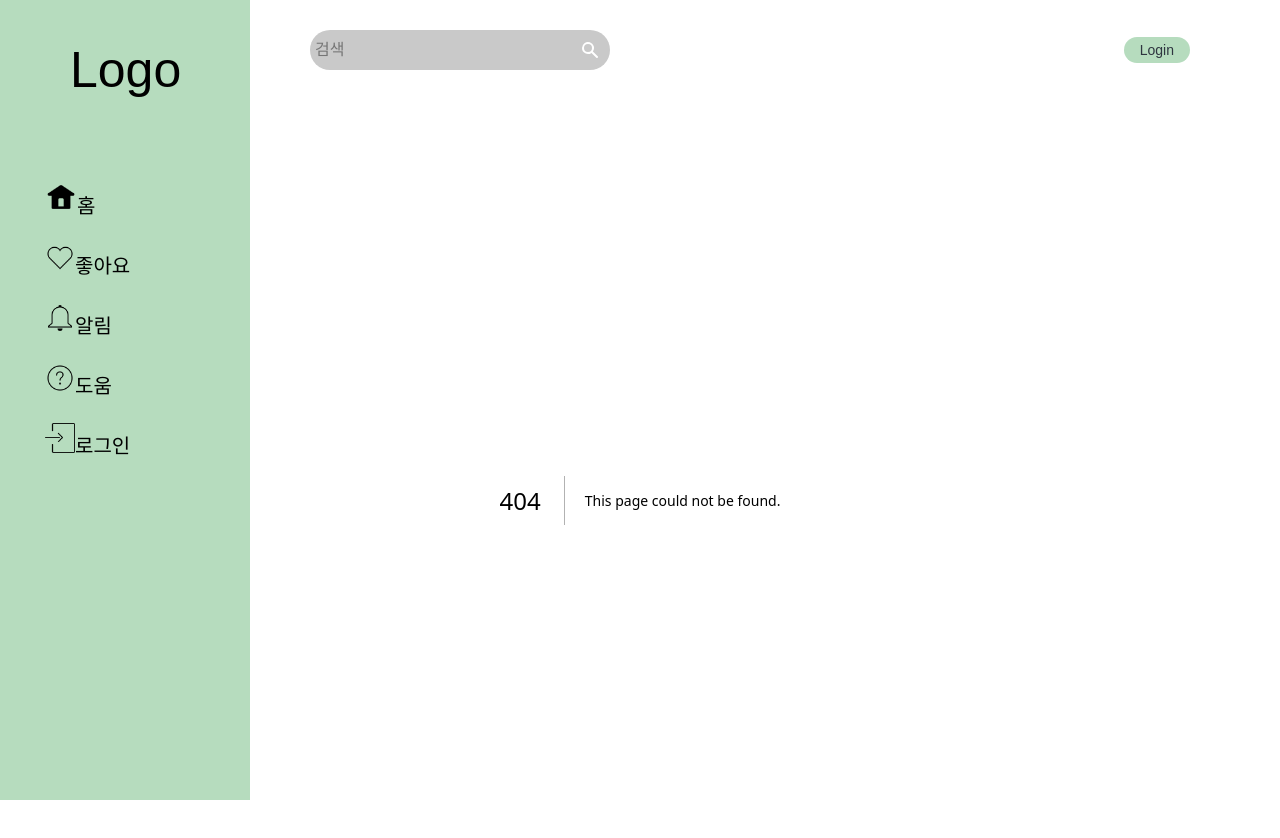
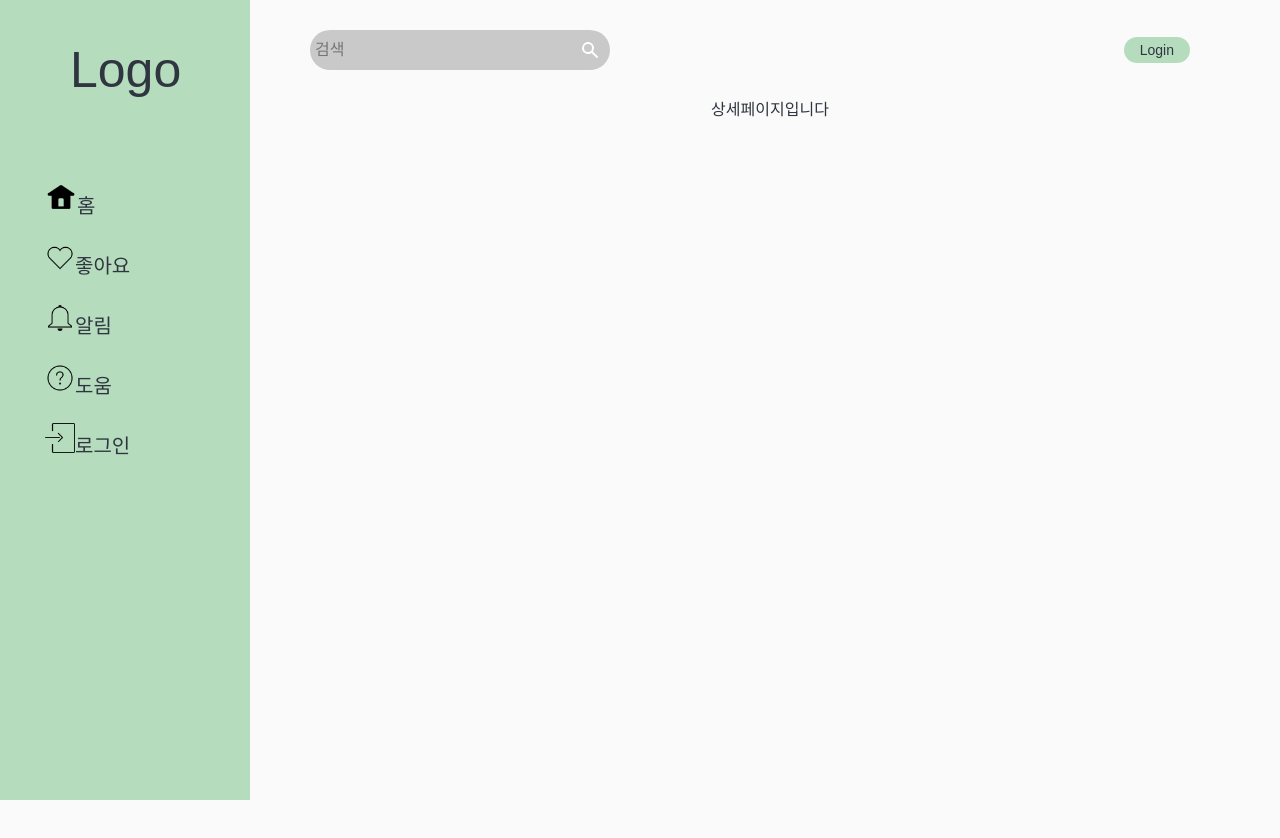
Before and after one commit to hyemimi/black-rabbit, a Next.js app: page /product/1 in a window 1280 px wide. Before the commit this address had no page. Shown: the top 838 px of the page. After the commit the page ends 800 px from the top, so only its background shows below. Built offline with nearby package versions, Linux system fonts and the light colour scheme.

Commit message:
feat : Add product detail page

```diff
--- /dev/null
+++ b/components/common/Wrapper.tsx
@@ -0,0 +1,12 @@
+import styled from "styled-components";
+
+export const Wrapper = styled.div`
+  display: flex;
+  flex-direction: column;
+  align-items: center;
+  gap: 1em;
+  justify-content: center;
+  width: 1000px;
+  padding-left: 550px;
+  padding-right: 10px;
+`;
--- /dev/null
+++ b/pages/product/[id].tsx
@@ -0,0 +1,9 @@
+import styled from "styled-components";
+import { Wrapper } from "@/components/common/Wrapper";
+export default function detail() {
+  return (
+    <Wrapper>
+      <h1>상세페이지입니다</h1>
+    </Wrapper>
+  );
+}
```
Also changed, not shown: pages/index.tsx (+1 -12 lines).
